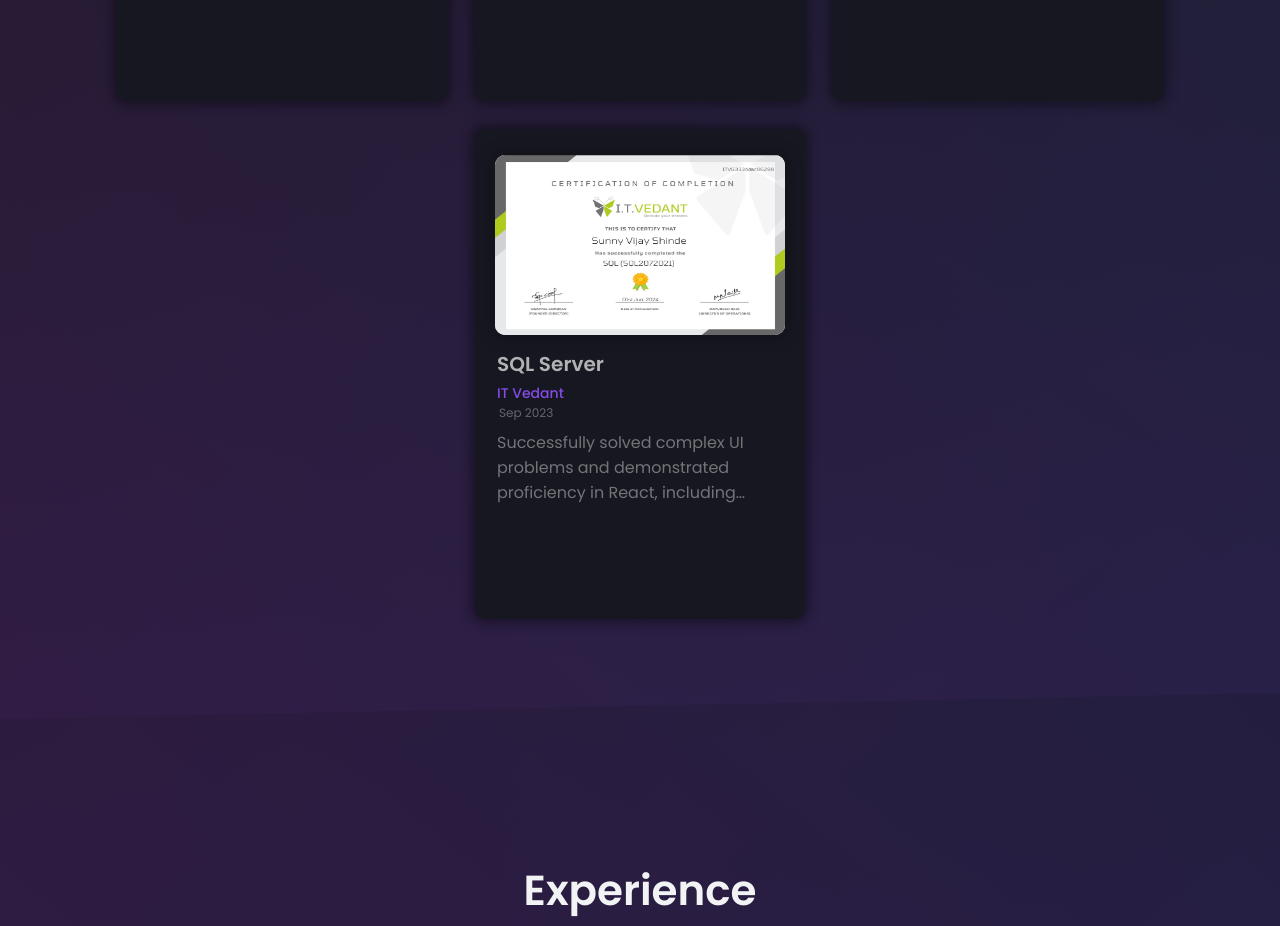
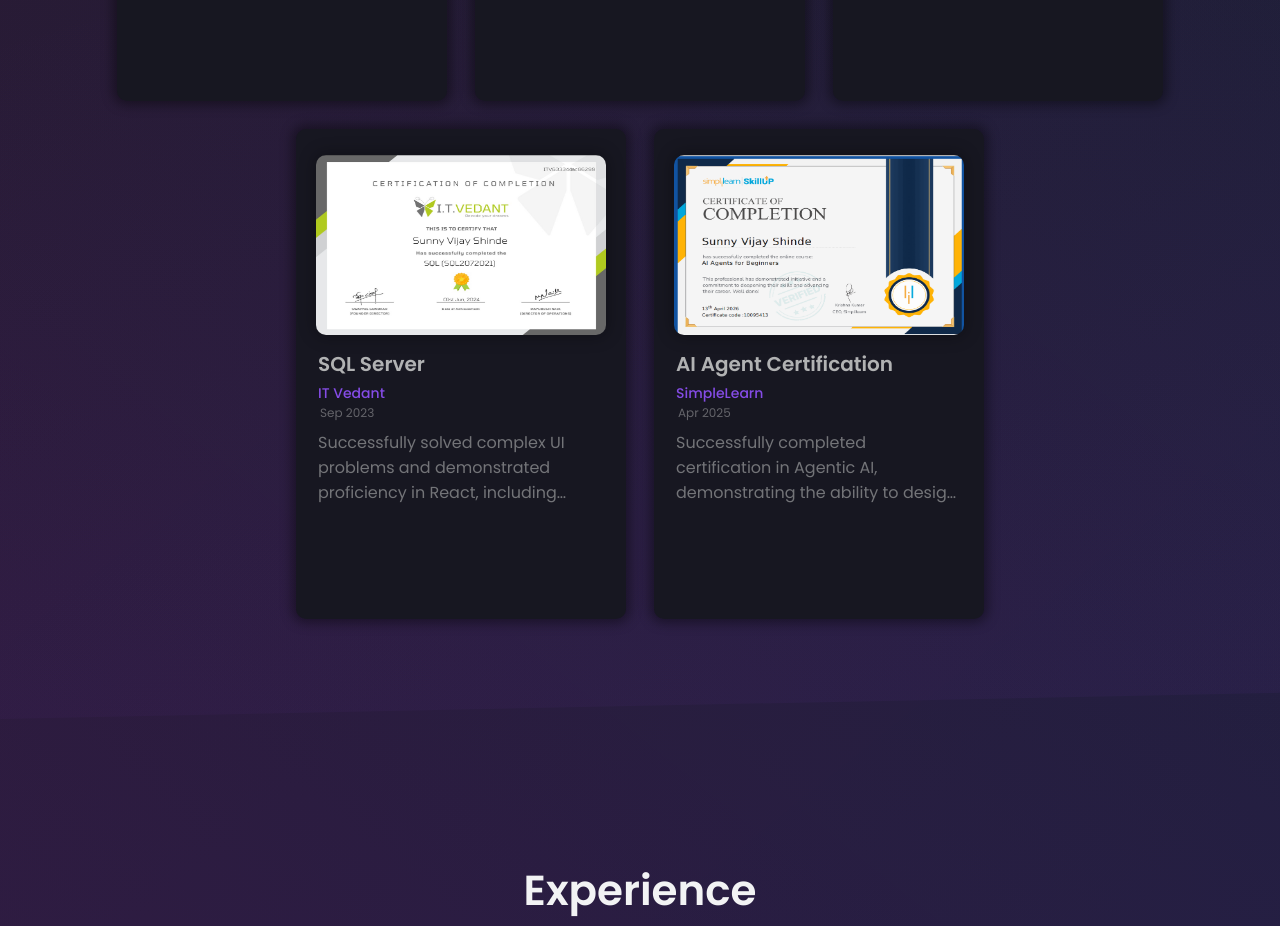
Before and after one commit to Sunnyshinde8097/Portfolio-Sunny, a React (Create React App) app: page / in a window 1280 px wide. Shown: the part 4580-5506 px from the top of the page. Built offline with nearby package versions, Linux system fonts and the light colour scheme.

Commit message:
Added Ai agent Certification

```diff
--- a/public/index.html
+++ b/public/index.html
@@ -5,8 +5,7 @@
     <link rel="icon" href="%PUBLIC_URL%/favicon.ico" />
     <meta name="viewport" content="width=device-width, initial-scale=1" />
     <meta name="theme-color" content="#000000" />
-    <meta name="description" content="Web site created using create-react-app"
-    />
+    <meta name="description" content="Web site created using create-react-app"/>
     <link rel="apple-touch-icon" href="%PUBLIC_URL%/logo192.png" />
     <link rel="manifest" href="%PUBLIC_URL%/manifest.json" />
     <title>Portfolio</title>
--- a/src/Data/Constants.js
+++ b/src/Data/Constants.js
@@ -402,5 +402,13 @@
     description: "Successfully solved complex UI problems and demonstrated proficiency in React, including functional components, hooks, component lifecycle, and complex state management.",
     image: require("../ProjectImage/Certifications/SQL.png"),
     link: "https://drive.google.com/drive/folders/1qO0G7N0iwoJsdL40GGS7NqgRPtxmK43b",
+  },{
+    id: 5,
+    title: "AI Agent Certification",
+    issuer: "SimpleLearn",
+    date: "Apr 2025",
+    description: "Successfully completed certification in Agentic AI, demonstrating the ability to design and implement autonomous agents for real‑world applications. Gained hands‑on expertise in multi‑agent workflows, decision‑making, and tool integration using modern frameworks. Strengthened coding skills by building projects that showcase LLM orchestration, API interaction, and scalable agent design",
+    image: require("../ProjectImage/Certifications/AI Agent Certification.png"),
+   // link: "https://drive.google.com/drive/folders/1qO0G7N0iwoJsdL40GGS7NqgRPtxmK43b",
   }
 ];
```
Also changed, not shown: src/ProjectImage/Certifications/AI Agent Certification.png (added).
